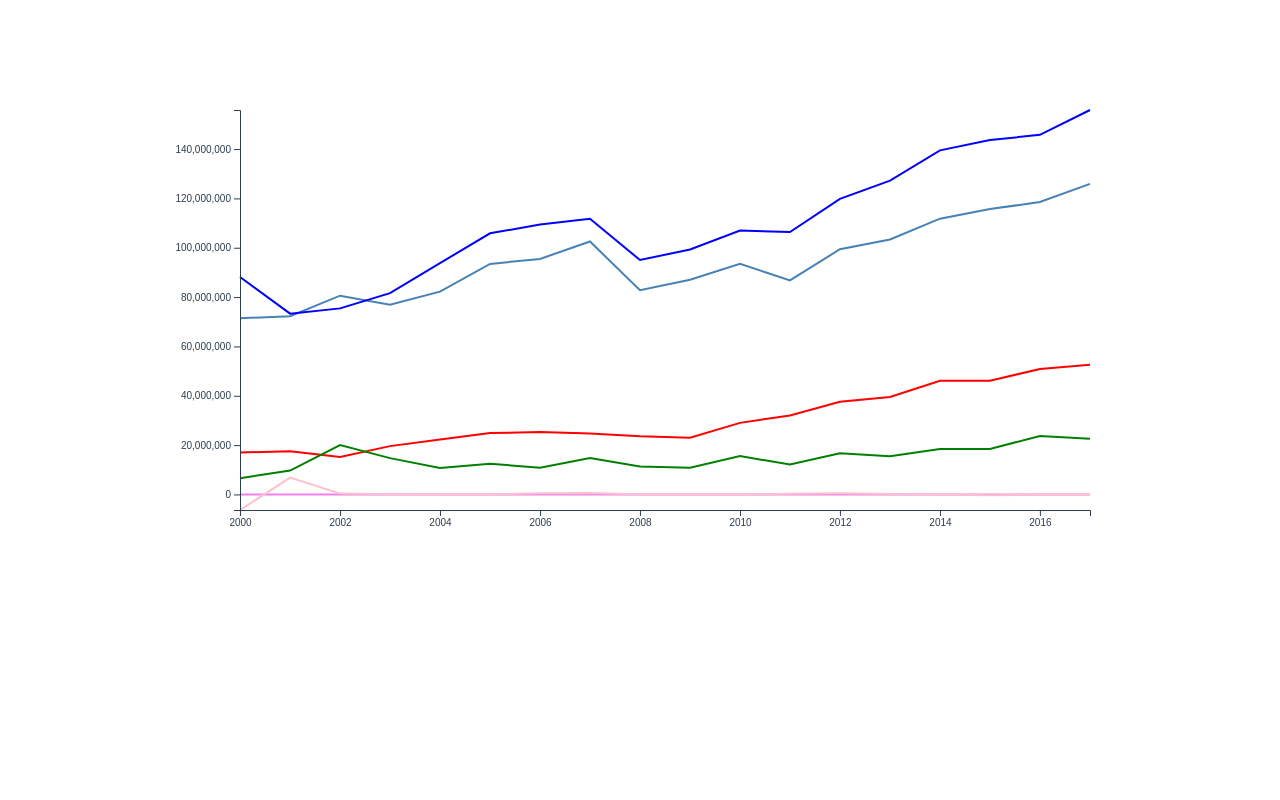
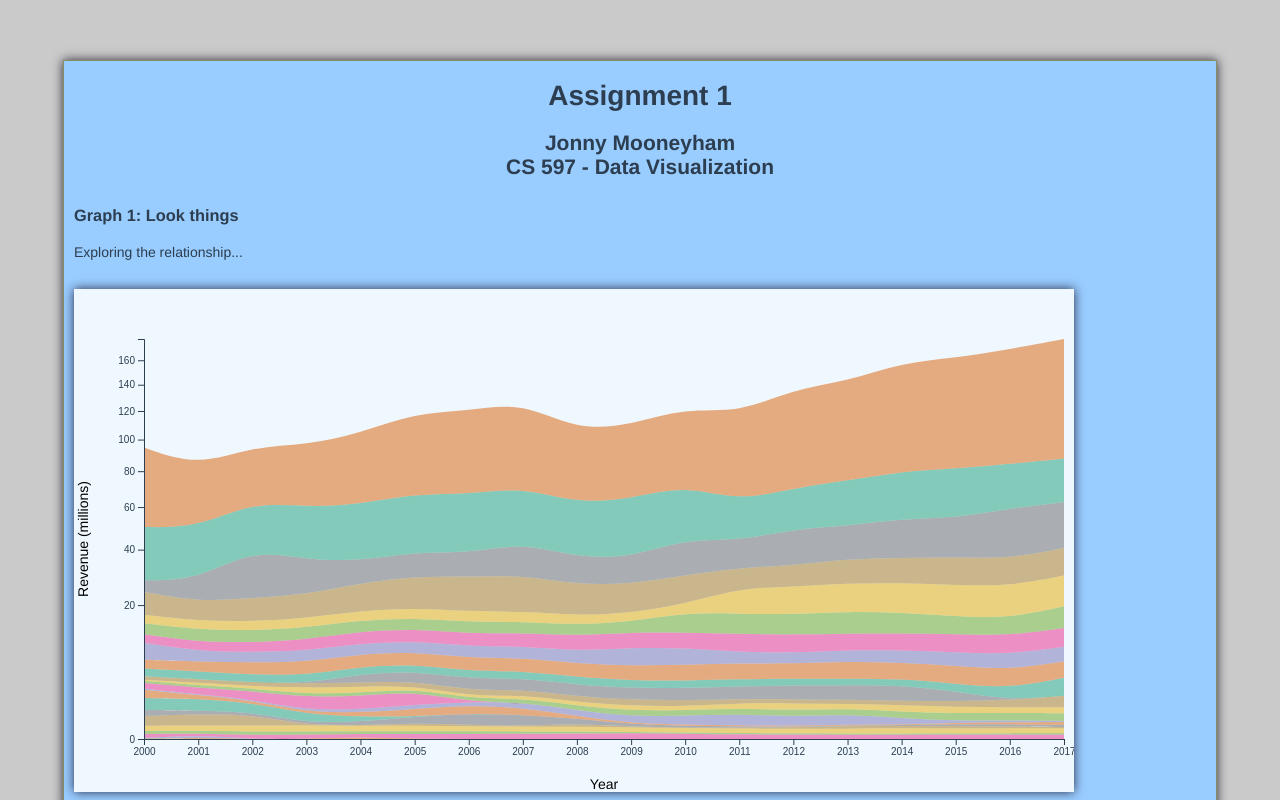
Before and after one commit to mooneyj3/cs597dataviz, a Vue app: page / in a window 1280 px wide. Shown: the top 800 px of the page. Built offline with nearby package versions, Linux system fonts and the light colour scheme.

Commit message:
Working on finalizing code portions.

```diff
--- a/src/App.vue
+++ b/src/App.vue
@@ -1,7 +1,26 @@
 <template>
     <div id="app">
-      <!--<StackedAreaGraph></StackedAreaGraph>-->
+        <div id="wrapper">
+            <h1>Assignment 1</h1>
+            <h2>Jonny Mooneyham
+                <br/>
+                CS 597 - Data Visualization
+            </h2>
+            <div id="chart1">
+                <h3>Graph 1: Look things</h3>
+                <p>
+                    Exploring the relationship...
+                </p>
+                <StackedAreaGraph></StackedAreaGraph>
+            </div>
+            <div id="chart2">
+                <h3>Chart 2: Look some lines</h3>
+                <p>
+                    some other stuff I need to talk about for this graph
+                </p>
                 <LineChart></LineChart>
+            </div>
+        </div>
     </div>
 </template>
 
@@ -25,8 +44,52 @@ export default {
         font-family: 'Avenir', Helvetica, Arial, sans-serif;
         -webkit-font-smoothing: antialiased;
         -moz-osx-font-smoothing: grayscale;
-  text-align: center;
+        /*text-align: center;*/
         color: #2c3e50;
         margin-top: 60px;
     }
+
+    #app h1, h2 {
+        text-align: center;
+    }
+
+    #app h3 {
+        padding: 10px;
+        margin-bottom: 0;
+        padding-bottom: 0;
+    }
+
+    #app p {
+        padding-top: 5px;
+        padding-bottom: 5px;
+        padding-left: 10px;
+        padding-right: 10px;
+    }
+
+    #wrapper {
+        margin: 0 auto;
+        width: 90%;
+        background: #99ccff;
+        border: 1px solid #878e63;
+        box-shadow: 0 0 10px rgba(12, 3, 25, 0.8);
+    }
+
+    body {
+        background-color: #CACACA;
+        margin: 0px;
+        font-family: Verdana;
+        color: #697e83;
+        font-size: 14px;
+    }
+
+    .d3chart {
+        background-color: aliceblue;
+        margin: 10px;
+        box-shadow: 0 0 10px rgba(12, 3, 25, 0.8);
+        width: auto;
+        display: inline-block;
+
+    }
+
+
 </style>
--- a/src/components/Assignment1/LineChart.vue
+++ b/src/components/Assignment1/LineChart.vue
@@ -1,10 +1,19 @@
 <template>
-    <div></div>
+    <div class="d3chart"></div>
 </template>
 
 <script>
     // https://bl.ocks.org/pstuffa/26363646c478b2028d36e7274cedefa6
     // Best Reference material:  https://bl.ocks.org/d3noob/4db972df5d7efc7d611255d1cc6f3c4f
+    /*
+        TODO: dots on mouseover values
+        TODO: rescale the Y-axis to millions
+        TODO: add a legend, grouped by categories
+        TODO: on mousemove line, display the line name
+        TODO: add chart title
+        TODO: add axis labels
+        TODO: (@time) add/remove lines
+     */
     import * as d3 from 'd3'
     export default {
         name: "LineChart",
@@ -13,17 +22,20 @@
             let xFrame = 1000,
                 yFrame = 500;
 
-            let margin = {top: 50, right: 50, bottom: 50, left: 100},
+            let margin = {top: 50, right: 10, bottom: 50, left: 70},
                 width = xFrame - margin.left - margin.right,
                 height = yFrame - margin.top - margin.bottom;
 
             let parseDate = d3.timeParse('%Y');
 
             let x = d3.scaleTime().range([0, width]);
-            let y = d3.scalePow().range([height, 0]);
+            let y = d3.scalePow().exponent(0.5)
+                .range([height, 0]);
 
-
-            let xAxis = d3.axisBottom().scale(x);
+            let xAxis = d3.axisBottom()
+                .scale(x)
+                .ticks(d3.timeYear);
+                // .ticks(d3.timeYears(1))
             let yAxis = d3.axisLeft().scale(y); //.tickFormat(formatBillion);
 
             let svg = d3.select(this.$el)
@@ -35,14 +47,14 @@
 
             d3.csv('data/line_graph.csv')
                 .then(function (data) {
-                    let keys = data.columns.filter(function(key) { return key !== 'year'; });
+                    // let keys = data.columns.filter(function(key) { return key !== 'year'; });
                     data.forEach(function(d) {
                         d.year = parseDate(d.year);
                     });
 
-                    let maxYVal = d3.max(data, function(d){
-                        return d3.max(d3.keys(d).map(function(key){ return d[key] }));
-                    });
+                    // let maxYVal = d3.max(data, function(d){
+                    //     return d3.max(d3.keys(d).map(function(key){ return d[key] }));
+                    // });
 
                     x.domain(d3.extent(data, function(d) { return d.year; }));
                     // y.domain([-20000000, 155833473]);
@@ -51,66 +63,49 @@
                     // setup lines
                     // Year,General Fund,Special Funds,Major Revenue,Minor Revenue,SCO Adjustments,Transfers & Loans
                     // console.log(data);
-                    let generalFundLine = d3.line()
-                        .x(function(d) { return x( d.year ) })
-                        .y(function(d) { return y( d['General Fund'] );});
 
-                    let specialFundsLine = d3.line()
-                        .x(function (d)  { return x( d.year) })
-                        .y(function (d)  { return y( d['Special Funds']);});
+                    // console.log(data.columns[1]);
 
-                    let majorRevenueLine = d3.line()
-                        .x(function (d)  { return x( d.year) })
-                        .y(function (d)  { return y( d['Major Revenue']);});
+                    let i;
+                    let lines = [];
+                    let colorMap = [
+                        '#000080', '#6495ED', // funds
+                        '#f47461','#db4551','#b81b34','#8b0000' // other categories
+                    ];
 
-                    let minorRevenueLine = d3.line()
-                        .x(function (d)  { return x( d.year) })
-                        .y(function (d)  { return y( d['Minor Revenue']);});
+                    for (i = 1 ; i < data.columns.length; i++) {
+                        let column = data.columns[i];
+                        lines.push(
+                            d3.line()
+                                .x(function(d) { return x( d.year ) })
+                                .y(function(d) { return y( d[column] );})
+                        );
 
-                    let scoAdjustmentsLine = d3.line()
-                        .x(function (d)  { return x( d.year) })
-                        .y(function (d)  { return y( d['SCO Adjustments']);});
+                        svg.append("path")
+                            .data([data])
+                            .attr("class", "line")
+                            .attr("d", lines[i - 1])
+                            .style("stroke", colorMap[i-1]);
 
-                    let transferLoanLine = d3.line()
-                        .x(function (d)  { return x( d.year) })
-                        .y(function (d)  { return y( d['Transfers & Loans']);});
+                        svg.selectAll("dot")
+                            .data(data)
+                            .enter()
+                            .append("circle")
+                            .attr("r", 3)
+                            .attr("cx", function(d) {return x(d.year)})
+                            .attr("cy", function (d)  { return y( d[column]);})
+                            .style("fill", colorMap[i-1])
+                            .on("mouseover", function(d) {
+                                d3.select(this)
+                                    .attr('r', 5);
+                            })
+                            .on("mouseout", function(d) {
+                                d3.select(this)
+                                    .attr('r', 3)
+                            })
+                    }
 
-                    svg.append("path")
-                        .data([data])
-                        .attr("class", "line")
-                        .attr("d", generalFundLine);
-
-                    svg.append("path")
-                        .data([data])
-                        .attr("class", "line")
-                        .attr("d", specialFundsLine)
-                        .style("stroke", "red");
-
-                    svg.append("path")
-                        .data([data])
-                        .attr("class", "line")
-                        .attr("d", majorRevenueLine)
-                        .style("stroke", "blue");
-
-                    svg.append("path")
-                        .data([data])
-                        .attr("class", "line")
-                        .attr("d", minorRevenueLine)
-                        .style("stroke", "green");
-
-                    svg.append("path")
-                        .data([data])
-                        .attr("class", "line")
-                        .attr("d", scoAdjustmentsLine)
-                        .style("stroke", "violet");
-
-                    svg.append("path")
-                        .data([data])
-                        .attr("class", "line")
-                        .attr("d", transferLoanLine)
-                        .style("stroke", "pink");
-
-
+                    // Add the x-axis
                     svg.append('g')
                         .attr('class', 'x axis')
                         .attr('transform', 'translate(0,' + height + ')')
--- a/src/components/Assignment1/StackedAreaGraph.vue
+++ b/src/components/Assignment1/StackedAreaGraph.vue
@@ -1,10 +1,17 @@
 <template>
-    <div>
+    <div class="d3chart" align="center">
     </div>
 </template>
 
 <script>
     // https://bl.ocks.org/lorenzopub/0b09968e3d4970d845a5f45ed25595bb
+    /*
+        TODO: mouseover values -- ideally year and amount
+        TODO: on mousemove line, display the line name
+        TODO: (@time) add/remove axis hover lineslines
+        TODO: (@time) redo colors to bolds
+        TODO: (@time) background image
+     */
     import * as d3 from 'd3'
     export default {
         name: "StackedAreaGraph",
@@ -16,11 +23,13 @@
             let xFrame = 1000,
                 yFrame = 500;
 
-            let margin = {top: 20, right: 60, bottom: 30, left: 70},
+            let margin = {top: 50, right: 10, bottom: 50, left: 70},
                 width = xFrame - margin.left - margin.right,
                 height = yFrame - margin.top - margin.bottom;
 
             let parseDate = d3.timeParse('%Y');
+            let formatNumber = d3.format(".0f"),
+                formatMillion = function(x) { return formatNumber(x / 1e6); };
 
             let x = d3.scaleTime().range([0, width]);
             let y = d3.scalePow()
@@ -29,8 +38,8 @@
 
             let color = d3.scaleOrdinal(d3.schemeDark2);
 
-            let xAxis = d3.axisBottom().scale(x);
-            let yAxis = d3.axisLeft().scale(y); //.tickFormat(formatBillion);
+            let xAxis = d3.axisBottom().scale(x).ticks(d3.timeYear);;
+            let yAxis = d3.axisLeft().scale(y).tickFormat(formatMillion); //.tickFormat(formatBillion);
 
             let area = d3.area()
                 .x(function(d) {
@@ -78,6 +87,7 @@
                         .attr('class', function(d){ return 'browser ' + d.key; })
                         .attr('fill-opacity', 0.5);
 
+                    // append the path areas
                     browser.append('path')
                         .attr('class', 'area')
                         .attr('d', area)
@@ -90,12 +100,32 @@
                             let xPosition =  event.pageX;
                             let yPosition = event.pageY;
 
-                            // console.log("x: " + xPosition + ", y: " + yPosition);
+                            let d3Mouse = d3.mouse(this);
+
+                            let yearOffset = width / 17;
+
+                            let xStartYear = Math.floor(d3Mouse[0] / yearOffset);
+                            let xEndYear = Math.ceil(d3Mouse[0] / yearOffset);
+                            // console.log("s: " + d[xStartYear][0] + "  e: " + d[xStartYear][1]);
+                            // x -> [0, 880]
+                            // y -> [400, 880]
+
+                            console.log(x(2003));
+
+                            svg.append("line")
+                                .attr("x1", x(d3.timeParse(2010)))
+                                .attr("y1", 0)
+                                .attr("x2", x(d3.timeParse(2010)))
+                                .attr("y2", height)
+                                .style("stroke-width", 2)
+                                .style("stroke", "red")
+                                .style("fill", "none");
+
 
                             div.transition()
                                 .duration(200)
                                 .style("opacity", .9);
-                            div.html(d.key )
+                            div.html(d.key + "<br />" + d.year)
                                 .style("left", (xPosition) + "px")
                                 .style("top", (yPosition - 28) + "px");
 
@@ -109,15 +139,37 @@
                                 .style("opacity", 0);
                         });
 
+                    // add vertical line
+
+
+
+                    // add the x-axis
                     svg.append('g')
                         .attr('class', 'x axis')
                         .attr('transform', 'translate(0,' + height + ')')
                         .call(xAxis);
 
+                    // text label for x-axis
+                    svg.append("text")
+                        .attr("transform",
+                            "translate(" + (width/2) + " ," +
+                            (height + margin.top) + ")")
+                        .style("text-anchor", "middle")
+                        .text("Year");
+
+                    // add the y-axis
                     svg.append('g')
                         .attr('class', 'y axis')
                         .call(yAxis);
 
+                    // text label for y-axis
+                    svg.append("text")
+                        .attr("transform", "rotate(-90)")
+                        .attr("y", 0 - margin.left)
+                        .attr("x",0 - (height / 2))
+                        .attr("dy", "1em")
+                        .style("text-anchor", "middle")
+                        .text("Revenue (millions)");
                 });
         },
         methods: {
```
Also changed, not shown: 1 other file (tests, documents, lock files or other folders). Lines whose indentation alone changed are shown as unchanged.
